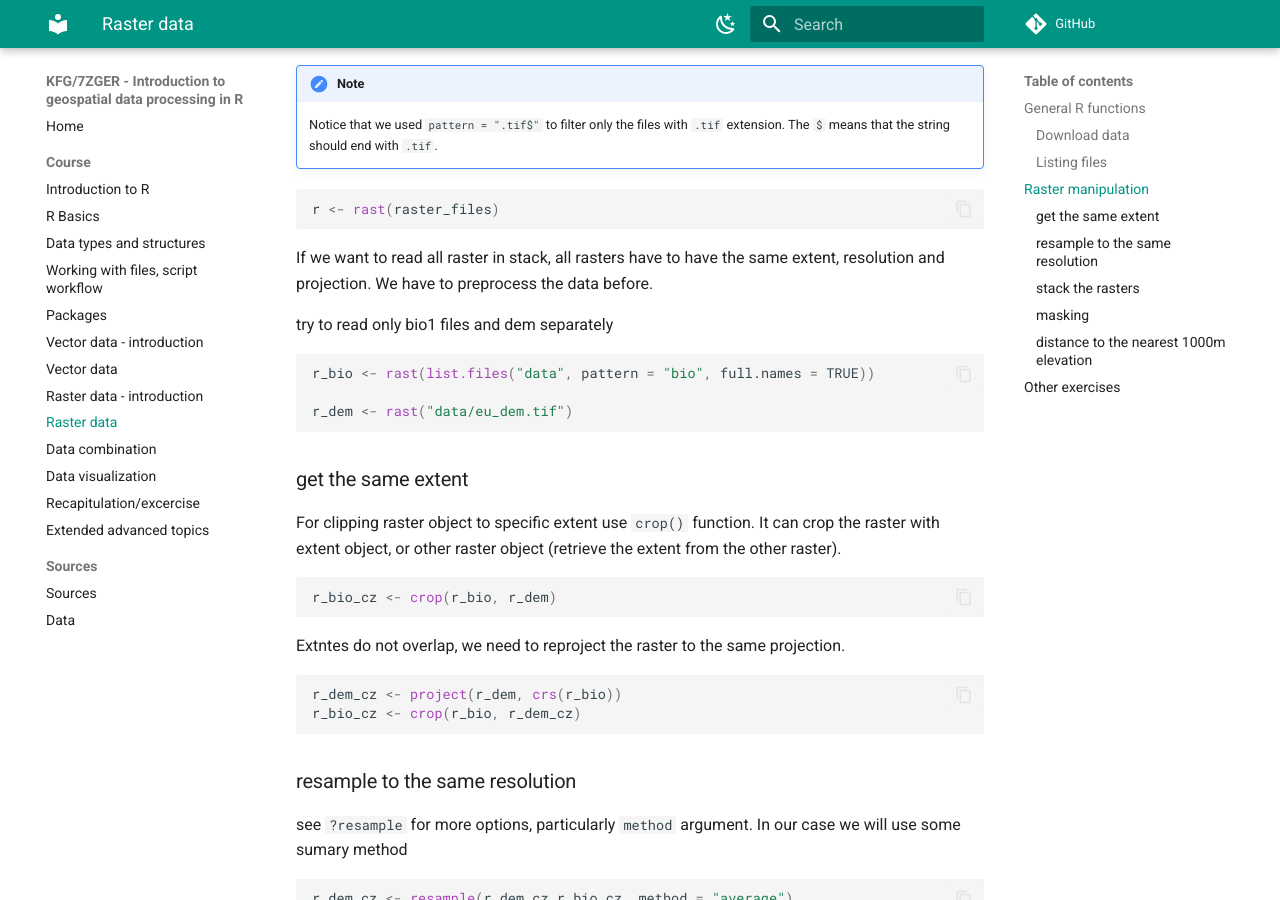
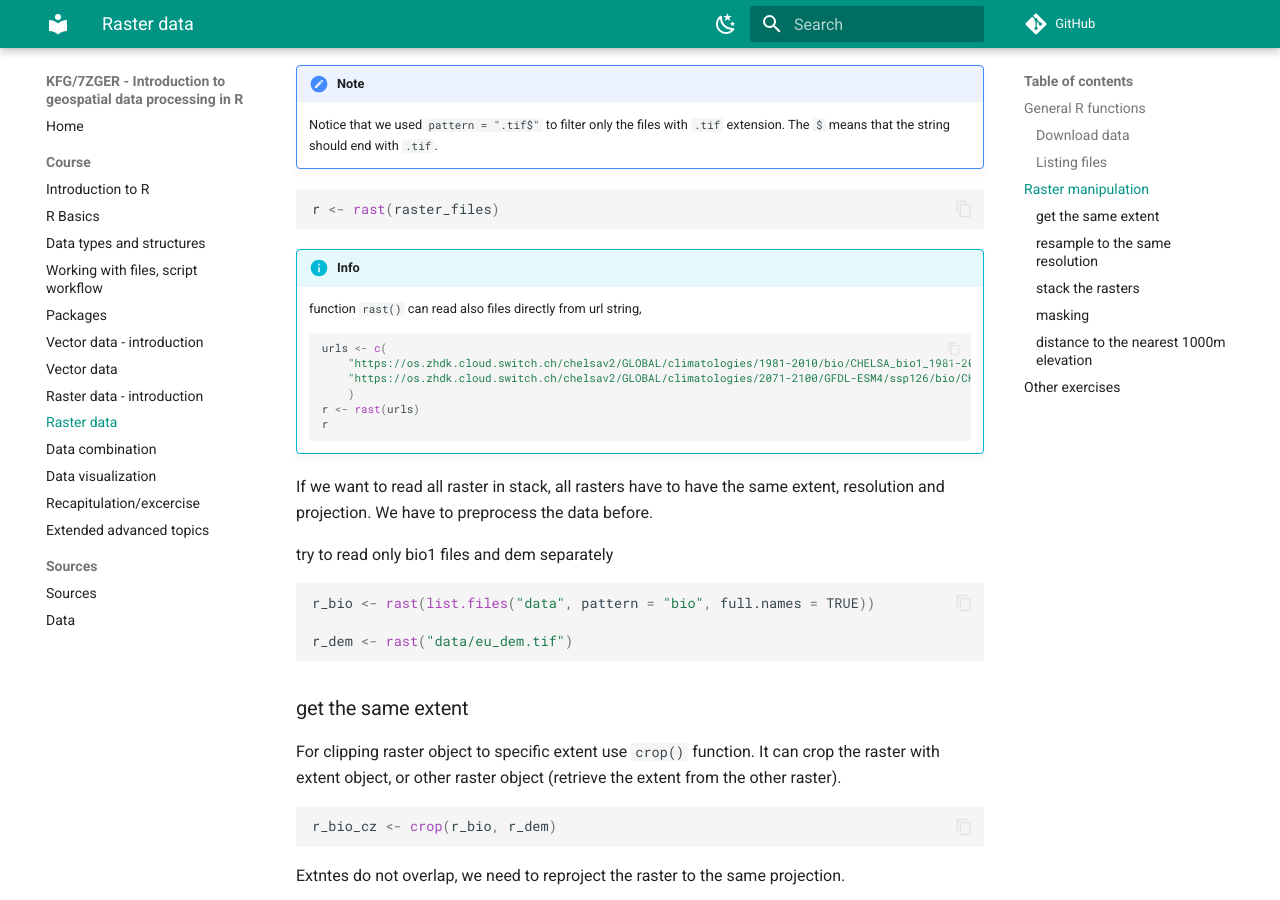
Before and after one commit to kalab-oto/7ZGER, an MkDocs documentation site: the page built from docs/raster_operations.md, in a window 1280 px wide and 900 px high, scrolled down 1351 px. Built offline with MkDocs 1.6.1 and Material for MkDocs 9.7.7, drawn with Linux system fonts in a browser that asks for light colours; comment, search, counter and statistics services are not loaded.

Commit message:
feat:read url

````diff
--- a/docs/raster_operations.md
+++ b/docs/raster_operations.md
@@ -65,6 +65,18 @@ raster_files <- list.files("data", pattern = ".tif$", full.names = TRUE)
 ```r
 r <- rast(raster_files)
 ```
+
+!!! info
+    function `rast()` can read also files directly from url string,
+
+    ```r
+    urls <- c(
+        "https://os.zhdk.cloud.switch.ch/chelsav2/GLOBAL/climatologies/1981-2010/bio/CHELSA_bio1_1981-2010_V.2.1.tif",
+        "https://os.zhdk.cloud.switch.ch/chelsav2/GLOBAL/climatologies/2071-2100/GFDL-ESM4/ssp126/bio/CHELSA_bio1_2071-2100_gfdl-esm4_ssp126_V.2.1.tif"
+        )
+    r <- rast(urls)
+    r
+    ```
 
 If we want to read all raster in stack, all rasters have to have the same extent, resolution and projection. We have to preprocess the data before.
 
````
